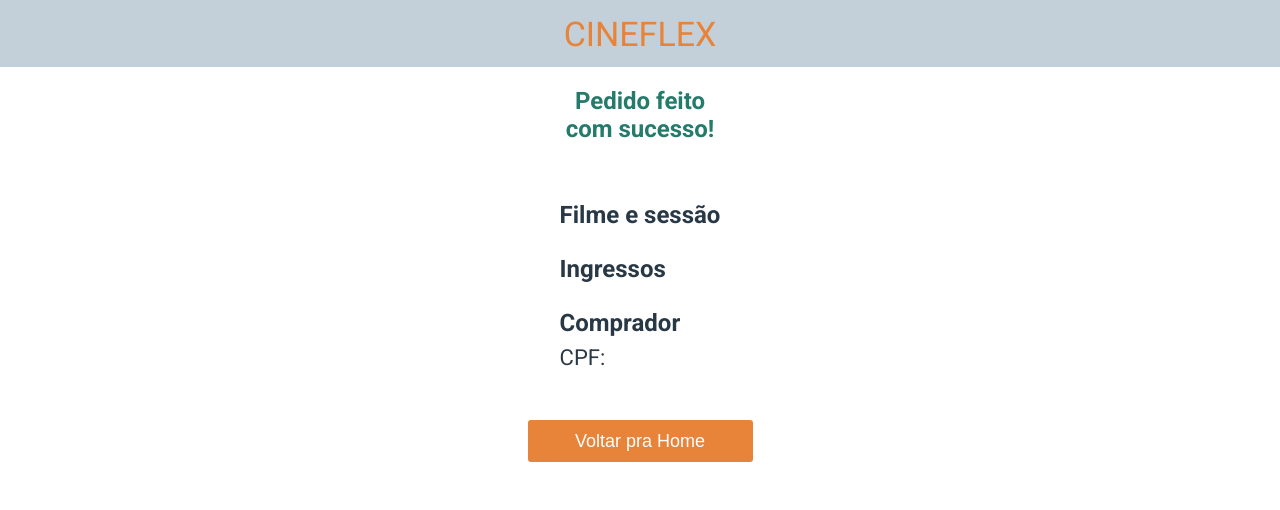
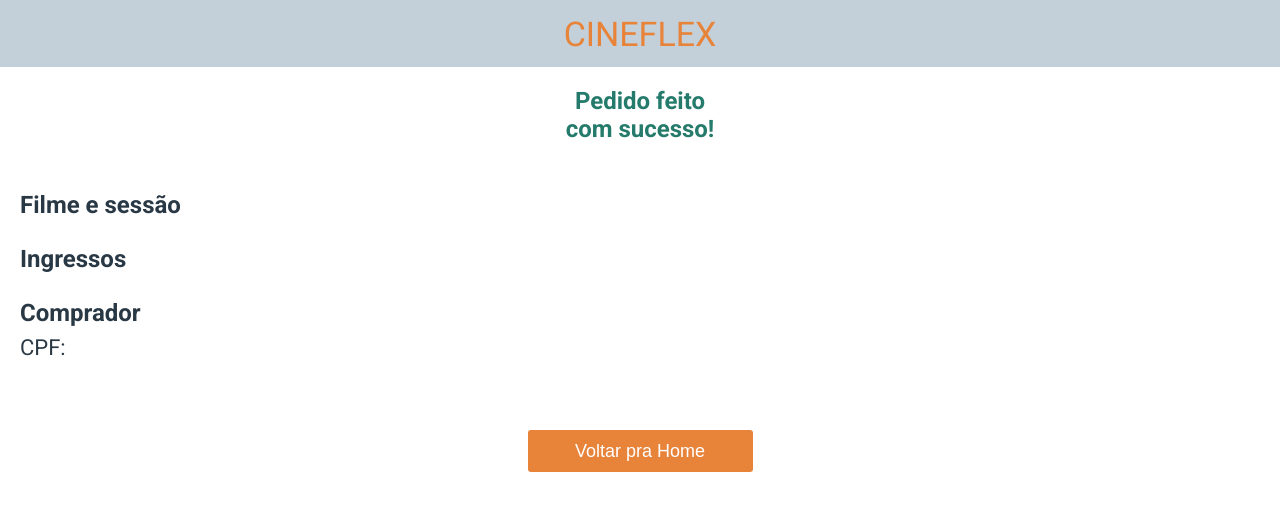
Before and after one commit to jepariz/projeto10-cineflex, a React (Create React App) app: page /sucesso in a window 1280 px wide. Shown: the top 510 px of the page. Built offline with nearby package versions, Linux system fonts and the light colour scheme.

Commit message:
criei a função de limpar os dados ao ir para home

```diff
--- a/src/components/App.js
+++ b/src/components/App.js
@@ -62,6 +62,9 @@ export default function App() {
                 seatNumber={seatNumber}
                 name={name}
                 cpf={cpf}
+                setSelectedSeat={setSelectedSeat}
+                setName={setName}
+                setCpf={setCpf}
               />
             }
           />
--- a/src/components/Success.js
+++ b/src/components/Success.js
@@ -2,14 +2,30 @@ import React from "react";
 import { Link } from "react-router-dom";
 import styled from "styled-components";
 
-export default function Success({ title, day, time, seatNumber, name, cpf }) {
+export default function Success({
+  title,
+  day,
+  time,
+  seatNumber,
+  name,
+  cpf,
+  setSelectedSeat,
+  setName,
+  setCpf,
+}) {
+  function clearData() {
+    setSelectedSeat([]);
+    setName("")
+    setCpf("")
+  }
+
   return (
     <Order>
       <h2>
         Pedido feito <br />
         com sucesso!
       </h2>
-      <div>
+      <OrderDetails>
         <div>
           <h3>Filme e sessão</h3>
           <p>{title}</p>
@@ -20,7 +36,7 @@ export default function Success({ title, day, time, seatNumber, name, cpf }) {
         <div>
           <h3>Ingressos</h3>
           {seatNumber.map((s) => (
-            <p key={s}>Assento {s}</p>
+            <p key={s}>Assento {s + 1}</p>
           ))}
         </div>
         <div>
@@ -28,10 +44,10 @@ export default function Success({ title, day, time, seatNumber, name, cpf }) {
           <p>{name}</p>
           <p>CPF: {cpf}</p>
         </div>
-      </div>
+      </OrderDetails>
 
       <Link to={"/"}>
-        <button>Voltar pra Home</button>
+        <button onClick={() => clearData()}>Voltar pra Home</button>
       </Link>
     </Order>
   );
@@ -52,10 +68,6 @@ const Order = styled.div`
     color: #247a6b;
     text-align: center;
     line-height: 28px;
-  }
-
-  div {
-    margin-top: 30px;
   }
 
   h3 {
@@ -79,7 +91,16 @@ const Order = styled.div`
     border: none;
     background-color: #e8833a;
     color: #fff;
-    align-self: center;
     font-size: 18px;
   }
 `;
+
+const OrderDetails = styled.div`
+  width: 100%;
+  box-sizing: border-box;
+  padding: 20px;
+
+  div {
+    margin-top: 30px;
+  }
+`;
```
